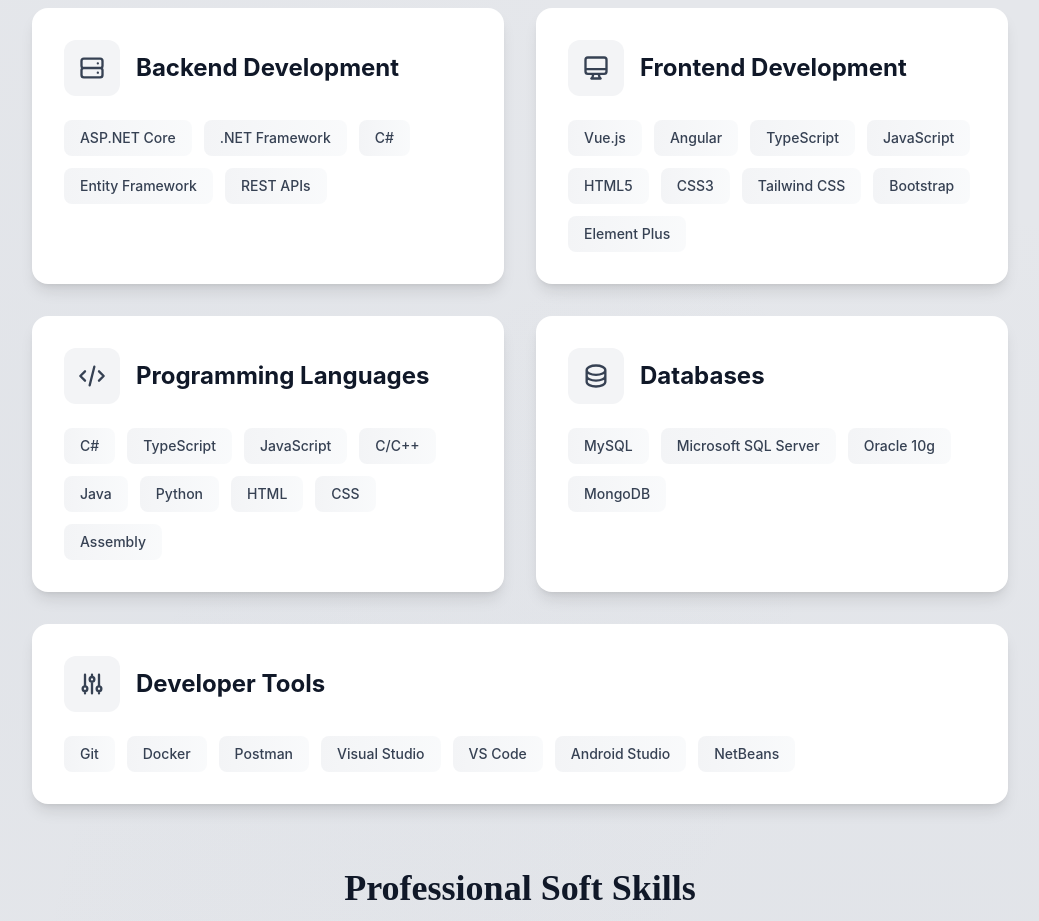
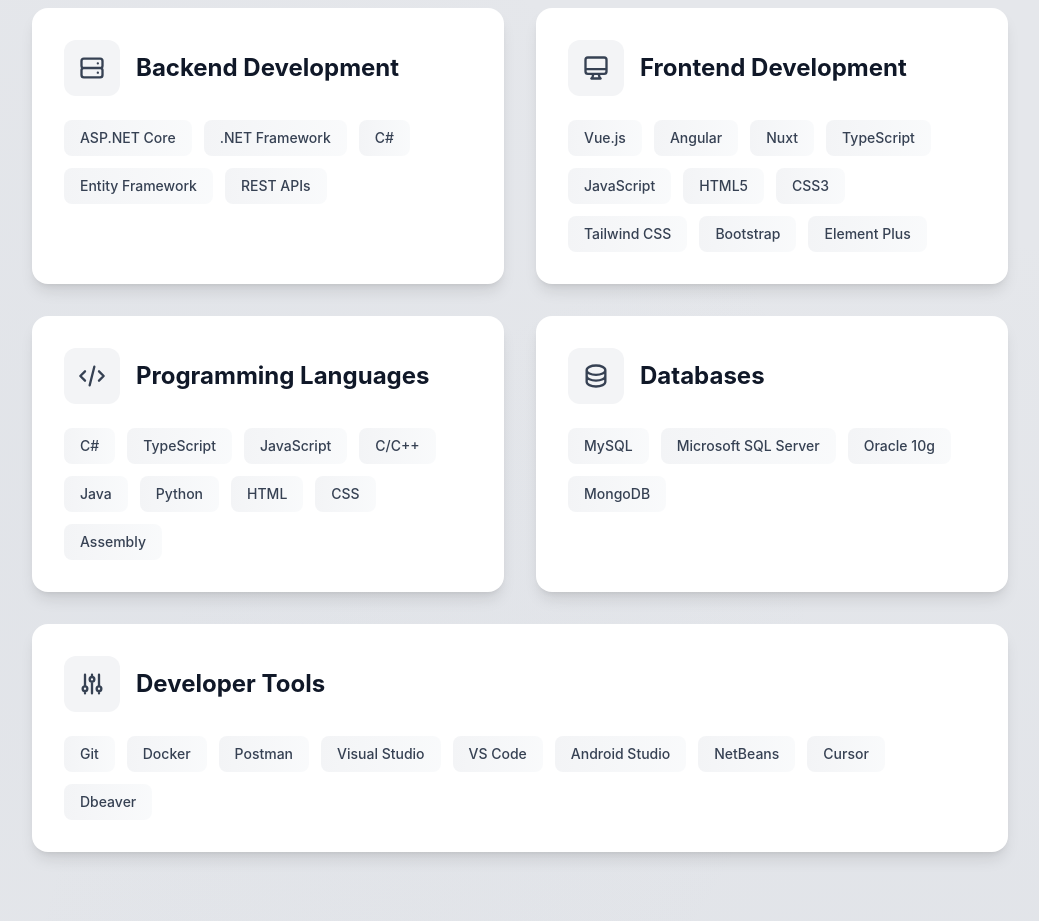
Before and after one commit to mdshahidhasan/Shahid-Hasan-Portfolio, a Vue app: page /skills in a window 1280 px wide. Shown: the part 4380-5301 px from the top of the page, without its empty margins (120-1159 px from the left). Built offline with nearby package versions, Linux system fonts and the light colour scheme.

Commit message:
Add skills

```diff
--- a/src/views/SkillView.vue
+++ b/src/views/SkillView.vue
@@ -257,6 +257,7 @@
 const frontendSkills = ref([
   'Vue.js',
   'Angular',
+  'Nuxt',
   'TypeScript',
   'JavaScript',
   'HTML5',
@@ -278,6 +279,8 @@
   'VS Code',
   'Android Studio',
   'NetBeans',
+  'Cursor',
+  'Dbeaver',
 ])
 
 interface SoftSkill {
```
